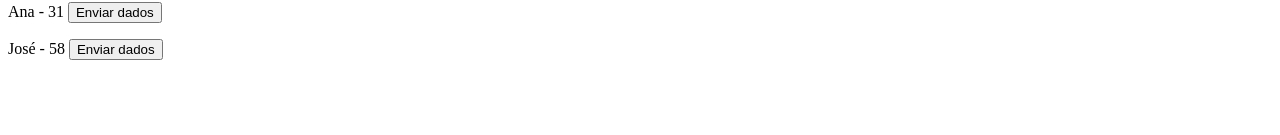
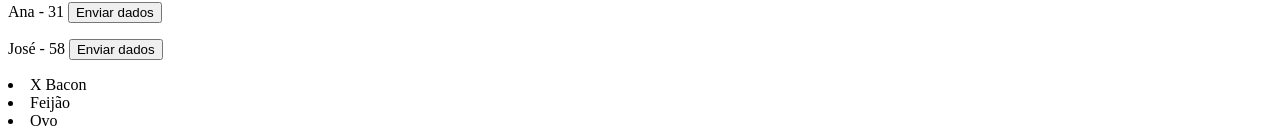
Before and after one commit to karolinequetz/Angular, an Angular app in the folder meu-primeiro-projeto/: page / in a window 1280 px wide. Shown: the part 2955-3090 px from the top of the page. Before the commit the page ends 3031 px from the top, so only its background shows below. Built offline with nearby package versions, Linux system fonts and the light colour scheme.

Commit message:
feat: added dependency injection

```diff
--- a/meu-primeiro-projeto/src/app/app.component.ts
+++ b/meu-primeiro-projeto/src/app/app.component.ts
@@ -24,6 +24,7 @@
       <h2>{{ getDados.idade }}</h2>
     </ng-template>
     <app-output (enviarDados)="setDados($event)"></app-output>
+    <app-food-list></app-food-list>
     <router-outlet></router-outlet>`,
 })
 export class AppComponent implements OnInit {
--- /dev/null
+++ b/meu-primeiro-projeto/src/app/services/food-list.service.ts
@@ -0,0 +1,14 @@
+import { Injectable } from '@angular/core';
+
+@Injectable({
+  providedIn: 'root',
+})
+export class FoodListService {
+  private list: Array<string> = ['X Bacon', 'Feijão', 'Ovo'];
+
+  constructor() {}
+
+  public foodList() {
+    return this.list;
+  }
+}
--- /dev/null
+++ b/meu-primeiro-projeto/src/app/shared/food-list/food-list.component.html
@@ -0,0 +1,3 @@
+<li *ngFor="let item of foodList">
+  {{item}}
+</li>
--- /dev/null
+++ b/meu-primeiro-projeto/src/app/shared/food-list/food-list.component.ts
@@ -0,0 +1,18 @@
+import { Component, OnInit } from '@angular/core';
+
+//services
+import { FoodListService } from 'src/app/services/food-list.service';
+
+@Component({
+  selector: 'app-food-list',
+  templateUrl: './food-list.component.html',
+  styleUrls: ['./food-list.component.scss'],
+})
+export class FoodListComponent implements OnInit {
+  public foodList: Array<string> = [];
+
+  constructor(private foodListService: FoodListService) {}
+  ngOnInit(): void {
+    this.foodList = this.foodListService.foodList();
+  }
+}
```
Also changed, not shown: meu-primeiro-projeto/src/app/shared/shared.module.ts (+13 -2 lines), meu-primeiro-projeto/src/app/shared/food-list/food-list.component.scss (added), 1 other file (tests, documents, lock files or other folders).
